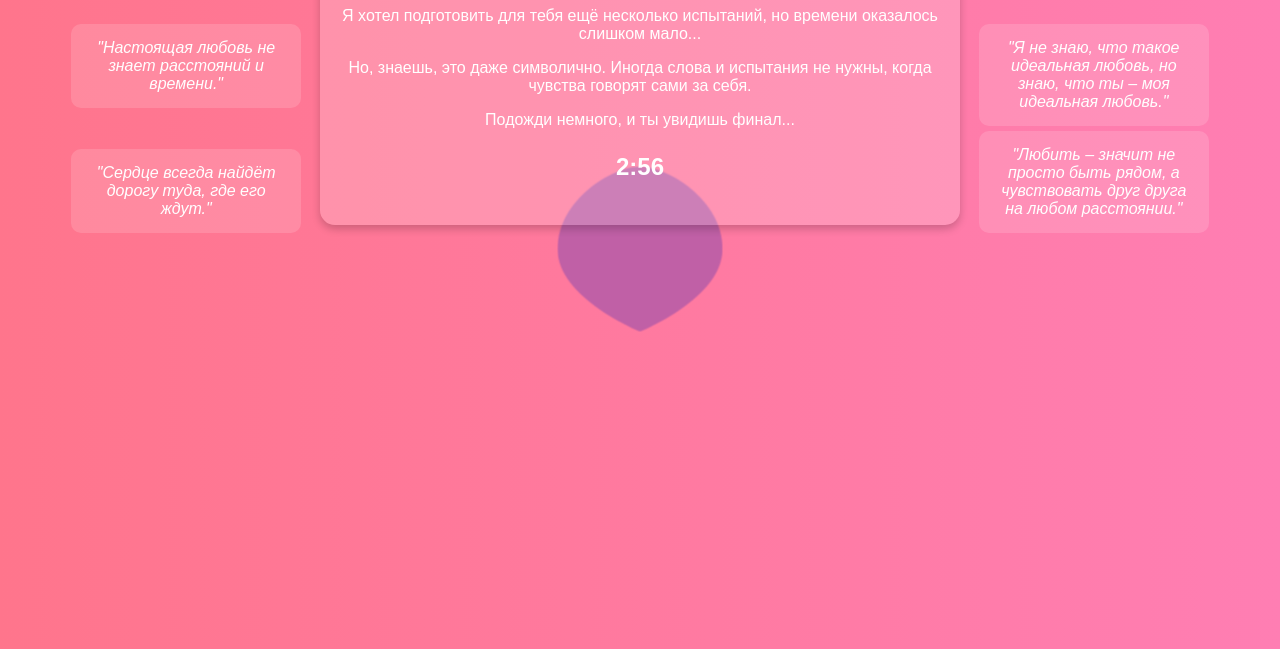
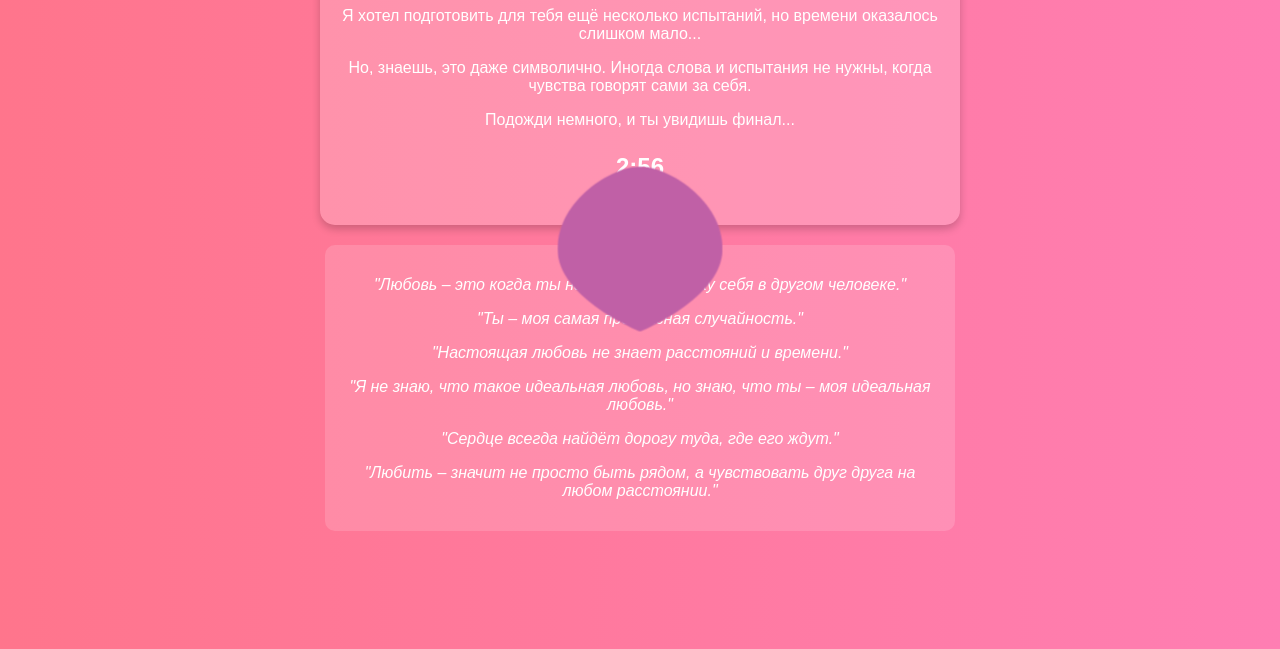
Before and after one commit to jasurbek2772/getforyou, a plain HTML site: page page4.html in a window 1280 px wide. Shown: the part 151-800 px from the top of the page. Drawn offline with Linux system fonts and the light colour scheme.

Commit message:
page4.html

```diff
--- a/page4.html
+++ b/page4.html
@@ -1,4 +1,3 @@
-
 <!DOCTYPE html>
 <html lang="ru">
 <head>
@@ -16,7 +15,6 @@
             overflow: hidden;
         }
 
-        /* Контейнер с текстом */
         .container {
             max-width: 600px;
             margin: auto;
@@ -24,30 +22,8 @@
             background: rgba(255, 255, 255, 0.2);
             border-radius: 15px;
             box-shadow: 0 4px 8px rgba(0, 0, 0, 0.2);
-            position: relative;
-            z-index: 2;
         }
 
-        /* Цитаты по бокам */
-        .quote-box {
-            position: absolute;
-            width: 200px;
-            padding: 15px;
-            background: rgba(255, 255, 255, 0.15);
-            border-radius: 10px;
-            font-size: 16px;
-            font-style: italic;
-            text-align: center;
-        }
-
-        .quote1 { top: 10%; left: 5%; }
-        .quote2 { top: 10%; right: 5%; }
-        .quote3 { top: 40%; left: 5%; }
-        .quote4 { top: 40%; right: 5%; }
-        .quote5 { bottom: 10%; left: 5%; }
-        .quote6 { bottom: 10%; right: 5%; }
-
-        /* Таймер */
         .timer {
             font-size: 24px;
             font-weight: bold;
@@ -57,7 +33,6 @@
             display: none;
         }
 
-        /* Кнопка */
         button {
             background: #ff4b6e;
             border: none;
@@ -73,7 +48,6 @@
             background: #ff2d55;
         }
 
-        /* Фоновое сердце, меняющее цвет */
         .heart {
             position: fixed;
             width: 150px;
@@ -90,6 +64,16 @@
             0% { background: red; transform: translate(-50%, -50%) scale(1); }
             50% { background: pink; transform: translate(-50%, -50%) scale(1.2); }
             100% { background: purple; transform: translate(-50%, -50%) scale(1); }
+        }
+
+        .quotes {
+            max-width: 600px;
+            margin: 20px auto;
+            padding: 15px;
+            background: rgba(255, 255, 255, 0.15);
+            border-radius: 10px;
+            font-size: 16px;
+            font-style: italic;
         }
     </style>
 </head>
@@ -110,13 +94,15 @@
 <!-- Фоновое сердце -->
 <div class="heart"></div>
 
-<!-- Цитаты по бокам -->
-<div class="quote-box quote1">"Любовь – это когда ты находишь частичку себя в другом человеке."</div>
-<div class="quote-box quote2">"Ты – моя самая прекрасная случайность."</div>
-<div class="quote-box quote3">"Настоящая любовь не знает расстояний и времени."</div>
-<div class="quote-box quote4">"Я не знаю, что такое идеальная любовь, но знаю, что ты – моя идеальная любовь."</div>
-<div class="quote-box quote5">"Сердце всегда найдёт дорогу туда, где его ждут."</div>
-<div class="quote-box quote6">"Любить – значит не просто быть рядом, а чувствовать друг друга на любом расстоянии."</div>
+<!-- Цитаты снизу -->
+<div class="quotes">
+    <p>"Любовь – это когда ты находишь частичку себя в другом человеке."</p>
+    <p>"Ты – моя самая прекрасная случайность."</p>
+    <p>"Настоящая любовь не знает расстояний и времени."</p>
+    <p>"Я не знаю, что такое идеальная любовь, но знаю, что ты – моя идеальная любовь."</p>
+    <p>"Сердце всегда найдёт дорогу туда, где его ждут."</p>
+    <p>"Любить – значит не просто быть рядом, а чувствовать друг друга на любом расстоянии."</p>
+</div>
 
 <script>
     function startTimer(duration, display) {
@@ -137,9 +123,9 @@
     }
 
     window.onload = function () {
-        let fiveMinutes = 180;
+        let threeMinutes = 180;
         let display = document.getElementById("timer");
-        startTimer(fiveMinutes, display);
+        startTimer(threeMinutes, display);
     };
 </script>
 
```
